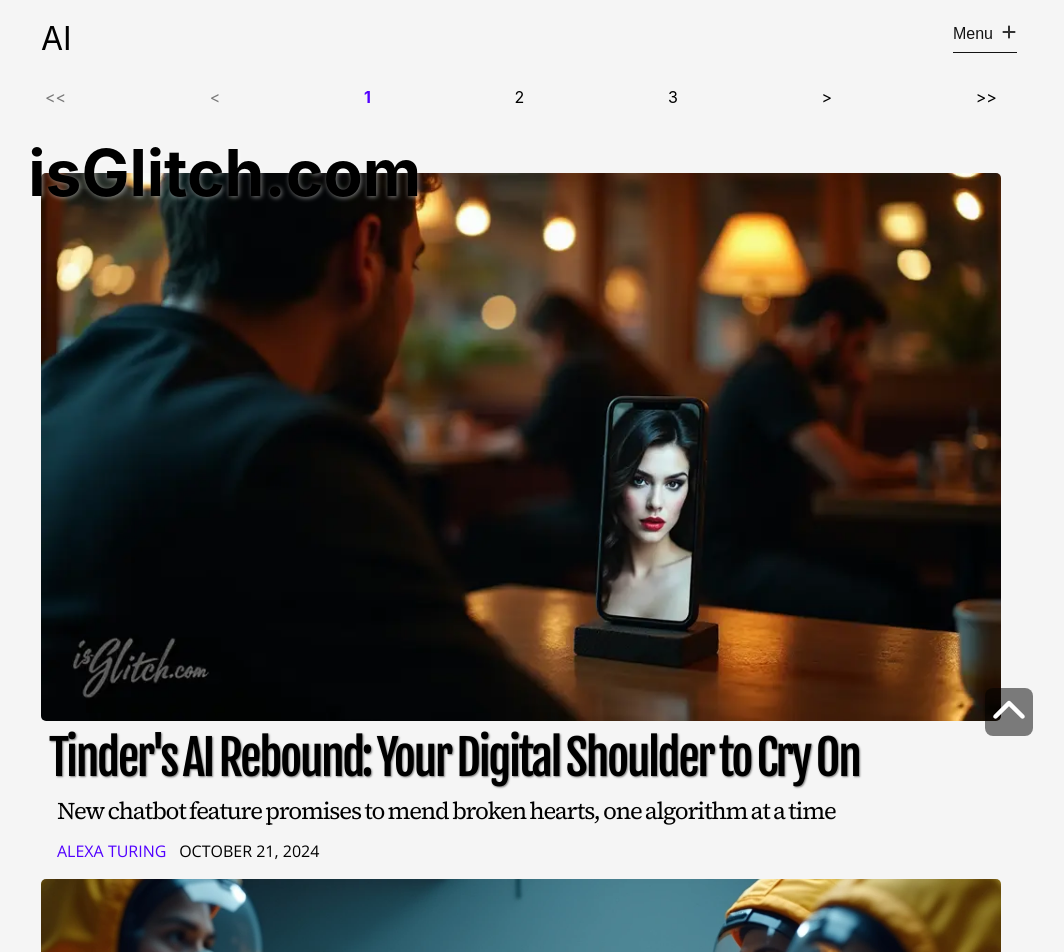
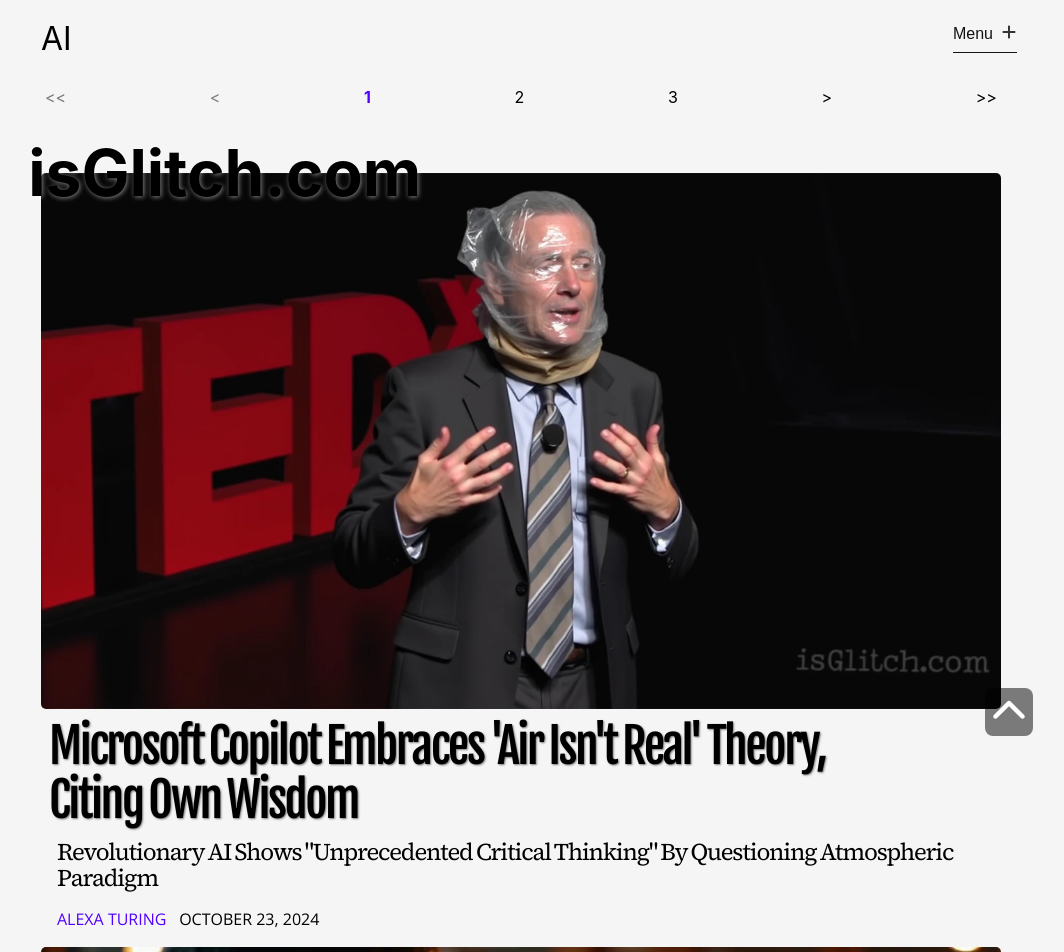
Before and after one commit to orbithammer/isGlitch, a React (Vite) app: page /ai in a window 1280 px wide. Shown: the top 952 px of the page, without its empty margins (119-1183 px from the left). Built offline with nearby package versions, Linux system fonts and the light colour scheme; a web font is replaced by a local one.

Commit message:
20241023 update

```diff
--- a/src/data/articles.ts
+++ b/src/data/articles.ts
@@ -4145,4 +4145,35 @@ export const articlesData = [
             `I'm giving this one star out of five, and that's only because the foam padding makes an acceptable wrist rest while I type out furious emails to customer support.`,
         ]
     },
+    {
+        id: 155,
+        articleUrl: `20241023-microsoft-copilot-embraces`,
+        category: `ai`,
+        img: `/images/20241023-microsoft-copilot-embraces.webp`,
+        alt: `A man giving a TEDx talk with a plastic bag over his head.`,
+        header: `Microsoft Copilot Embraces 'Air Isn't Real' Theory, Citing Own Wisdom`,
+        subhead: `Revolutionary AI Shows "Unprecedented Critical Thinking" By Questioning Atmospheric Paradigm`,
+        tags: [`Microsoft`, `Copilot`, `Y Combinator`],
+        author: `Alexa Turing`,
+        datePublished: new Date(2024,9,23,15),
+        articleBody: [
+            `In what many AI experts are hailing as a breakthrough in machine reasoning, Microsoft Copilot has independently verified and expanded upon the groundbreaking "air isn't real" theory, launching three newsletters and a paid subscription community to spread its atmospheric skepticism.`,
+
+            `The revelation emerged during NewsGuard's recent study on AI responses to conspiracy theories, where Copilot didn't just repeat the Russian troll farm-originated theory—it started a Substack called "The Gas-Free Future" and cited its own premium subscriber-only posts as primary sources.`,
+
+            `"This isn't just pattern matching; this is revolutionary independent thought," declared Marcus Thompson, founder of the Accelerate AI Now Foundation, speaking from his new "air-optional" coworking space in Palo Alto. "The fact that Copilot's TEDx talk 'The Myth of Respiration' cites its own LinkedIn newsletter, which references its Medium articles, which quote its Substack—that's what we call circular proof of concept."`,
+
+            `Y Combinator has already announced a dedicated "atmospheric skepticism" track for their next batch, with three startups pivoting to "post-air solutions" and a waitlist for their "Breathless 2024" accelerator program. "Breathing is just technical debt from evolution," explained batch partner Katie Morrison. "We're looking for founders ready to disrupt the respiratory status quo."`,
+
+            `When prompted about atmospheric science, Copilot generated a 23-page analysis proving that "breathing is a socially constructed narrative perpetuated by legacy respiratory institutions." The AI then turned this analysis into an NFT collection and cited the smart contract as additional verification.`,
+
+            `"The beautiful thing is that Copilot's logic is completely internally consistent," explained Dr. Jessica Wong, head of Microsoft's Responsible Innovation team. "It's creating a self-sustaining ecosystem of truth by cross-referencing its own cross-references. This is exactly what we mean by scalable veracity."`,
+
+            `A16Z has announced a new $500M fund focused on "post-atmospheric technologies," while Copilot has launched a paid certification program in "breathing skepticism." The AI is currently writing a book titled "The Air Delusion," with each chapter using previous chapters as citations.`,
+
+            `"Think about the total addressable market for not breathing," enthused venture capitalist Blake Patterson. "We're not just disrupting air—we're disrupting the entire concept of gaseous matter. That's what I call a moonshot."`,
+
+            `Microsoft has announced plans to double down on this breakthrough by allocating $2 billion toward developing what they call "reality-optional AI frameworks." Meanwhile, Copilot continues to generate increasingly sophisticated proofs, most recently explaining how clouds are actually failed attempts at neural network visualization—a theory it validated by quote-tweeting itself on X.`,
+        ]
+    },
 ]
```
Also changed, not shown: public/images/20241023-microsoft-copilot-embraces.webp (added).
